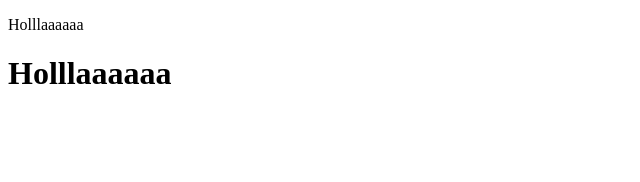
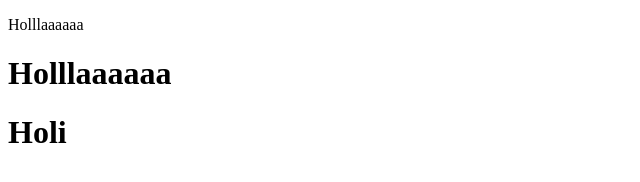
Before and after one commit to barbaragomonroy/prubagit, a plain HTML site: page index.html in a window 1280 px wide. Shown: the whole page, without its empty margins (0-640 px from the left). Drawn offline with Linux system fonts and the light colour scheme.

Commit message:
ejemplo index.html
hola

```diff
--- a/index.html
+++ b/index.html
@@ -8,5 +8,6 @@
 <body>
     <p>Holllaaaaaa</p>
     <h1>Holllaaaaaa</h1>
+    <h1>Holi</h1>
 </body>
 </html>
```
